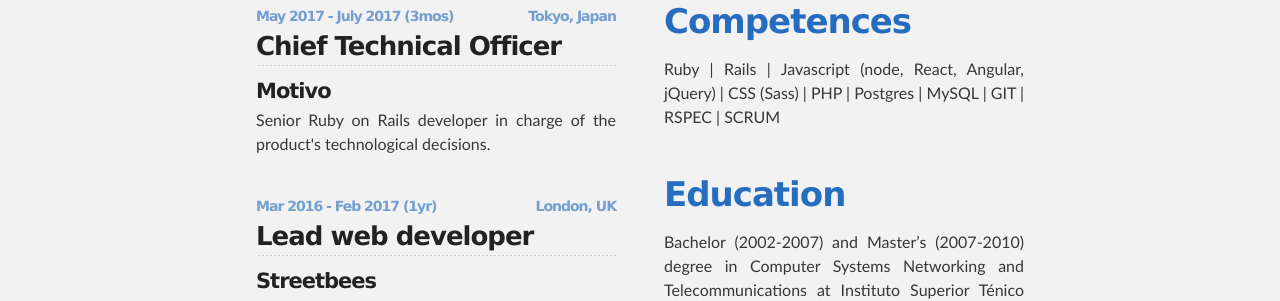
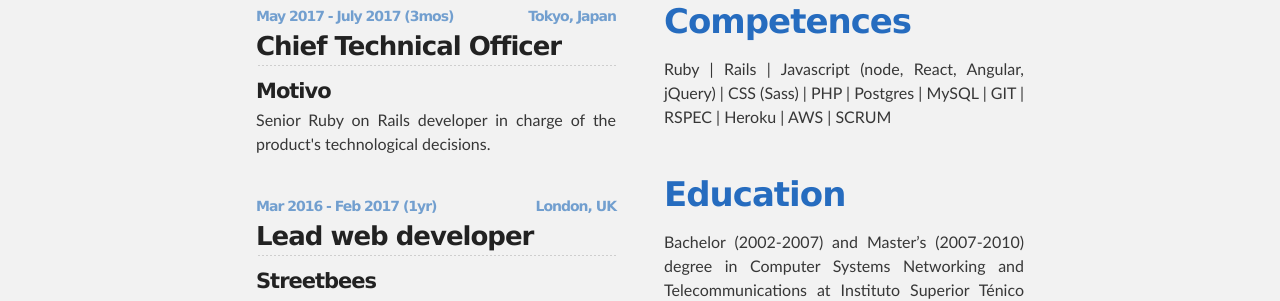
Before and after one commit to goncalvesjoao/goncalvesjoao.github.io, a Jekyll site: the page built from index.html, in a window 1280 px wide and 900 px high. Shown: the part 349-650 px from the top of the window. Built offline with Jekyll 4.4.1, drawn with Linux system fonts in a browser that asks for light colours; some of the changed text lies outside the part shown.

```diff
--- a/index.html
+++ b/index.html
@@ -51,7 +51,7 @@ layout: default
 
   <div class="right_half">
     <h1>Skills & Competences</h1>
-    <p class="description">Ruby | Rails | Javascript (node, React, Angular, jQuery) | CSS (Sass) | PHP | Postgres | MySQL | GIT | RSPEC | SCRUM</p>
+    <p class="description">Ruby | Rails | Javascript (node, React, Angular, jQuery) | CSS (Sass) | PHP | Postgres | MySQL | GIT | RSPEC | Heroku | AWS | SCRUM</p>
 
     <h1>Education</h1>
     <p class="description">Bachelor (2002-2007) and Master’s (2007-2010) degree in Computer Systems Networking and Telecommunications at Instituto Superior Ténico (Lisbon, Portugal)</p>
```
Also changed, not shown: other parts of index.html (+1 -1 lines).
